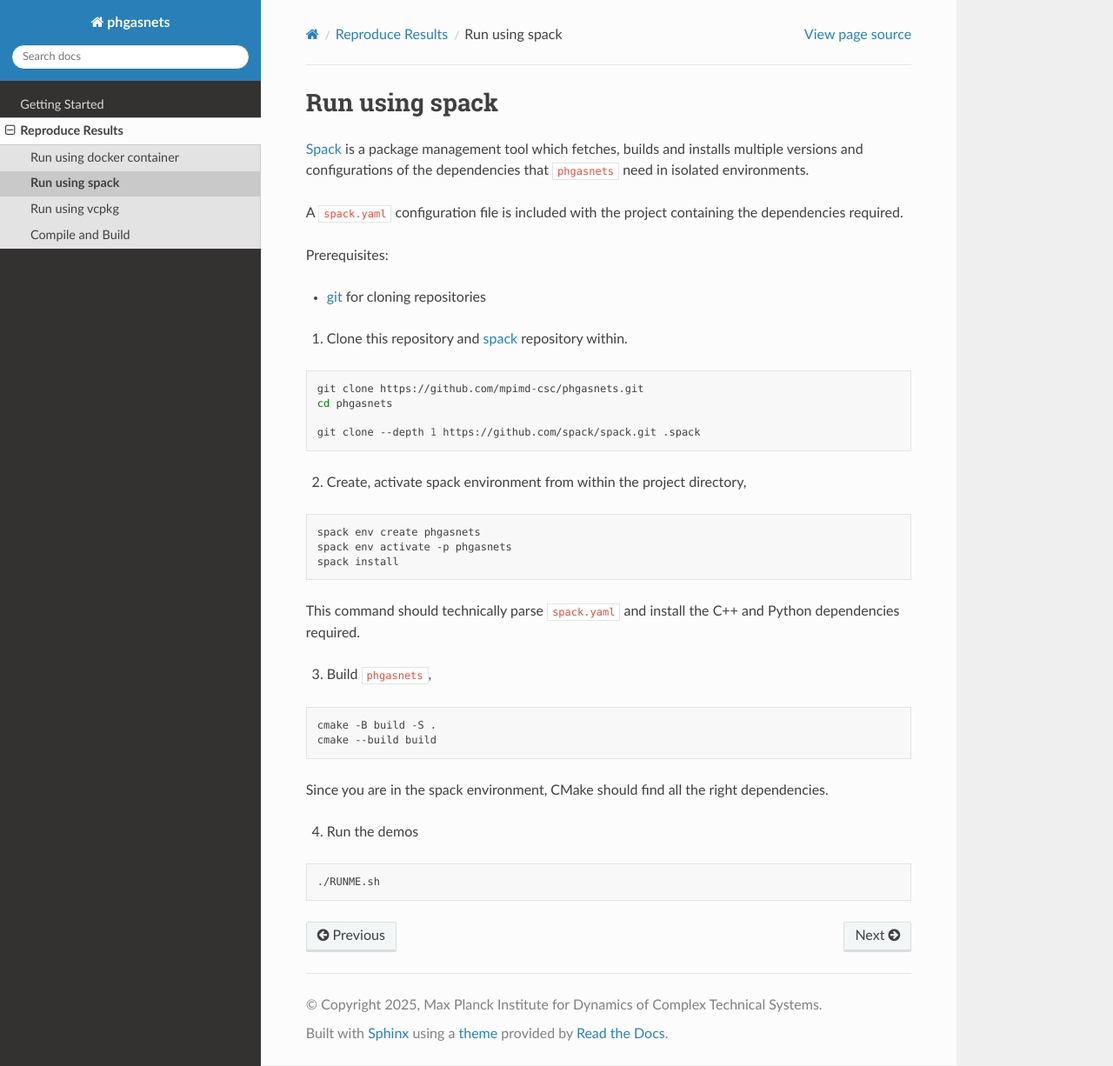
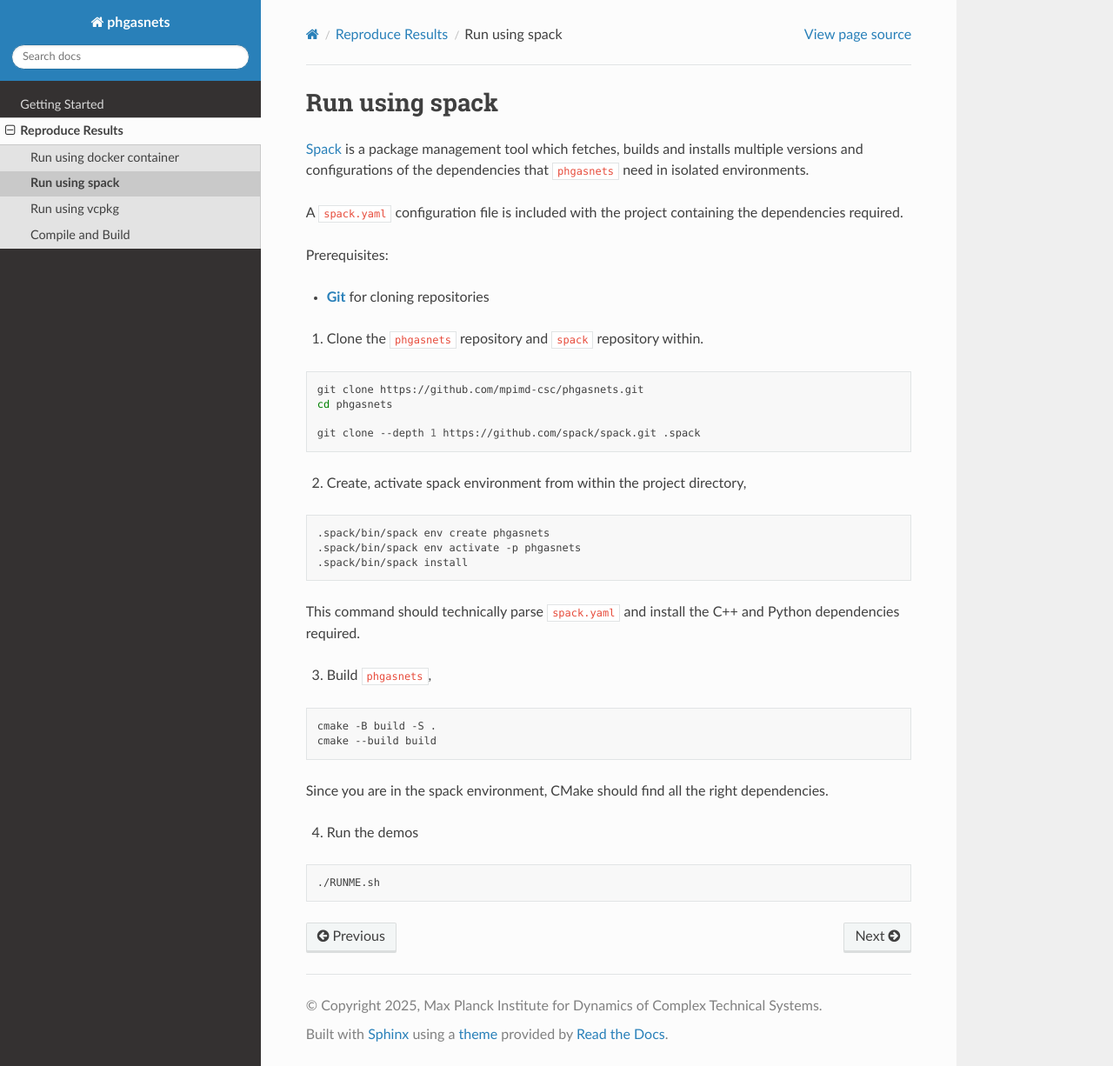
Before and after one commit to mpimd-csc/phgasnets, a Sphinx documentation site: the page built from docs/spack.md, in a window 1280 px wide and 1226 px high. Shown: the whole window at 87% size. Built offline with Sphinx 7.4.7 and the Read the Docs theme 3.1.0, drawn with Linux system fonts in a browser that asks for light colours.

Commit message:
fix spack docs

````diff
--- a/docs/spack.md
+++ b/docs/spack.md
@@ -6,9 +6,9 @@
 A `spack.yaml` configuration file is included with the project containing the dependencies required.
 
 Prerequisites:
-* [git](https://git-scm.com/) for cloning repositories
+* [**Git**](https://git-scm.com/) for cloning repositories
 
-1. Clone this repository and [spack](https://github.com/spack/spack) repository within.
+1. Clone the `phgasnets` repository and [`spack`](https://github.com/spack/spack) repository within.
 
 ```bash
 git clone https://github.com/mpimd-csc/phgasnets.git
@@ -20,9 +20,9 @@ git clone --depth 1 https://github.com/spack/spack.git .spack
 2. Create, activate spack environment from within the project directory,
 
 ```bash
-spack env create phgasnets
-spack env activate -p phgasnets
-spack install
+.spack/bin/spack env create phgasnets
+.spack/bin/spack env activate -p phgasnets
+.spack/bin/spack install
 ```
 
 This command should technically parse `spack.yaml` and install the C++ and Python dependencies required.
````
Also changed, not shown: README.md (+3 -3 lines).
